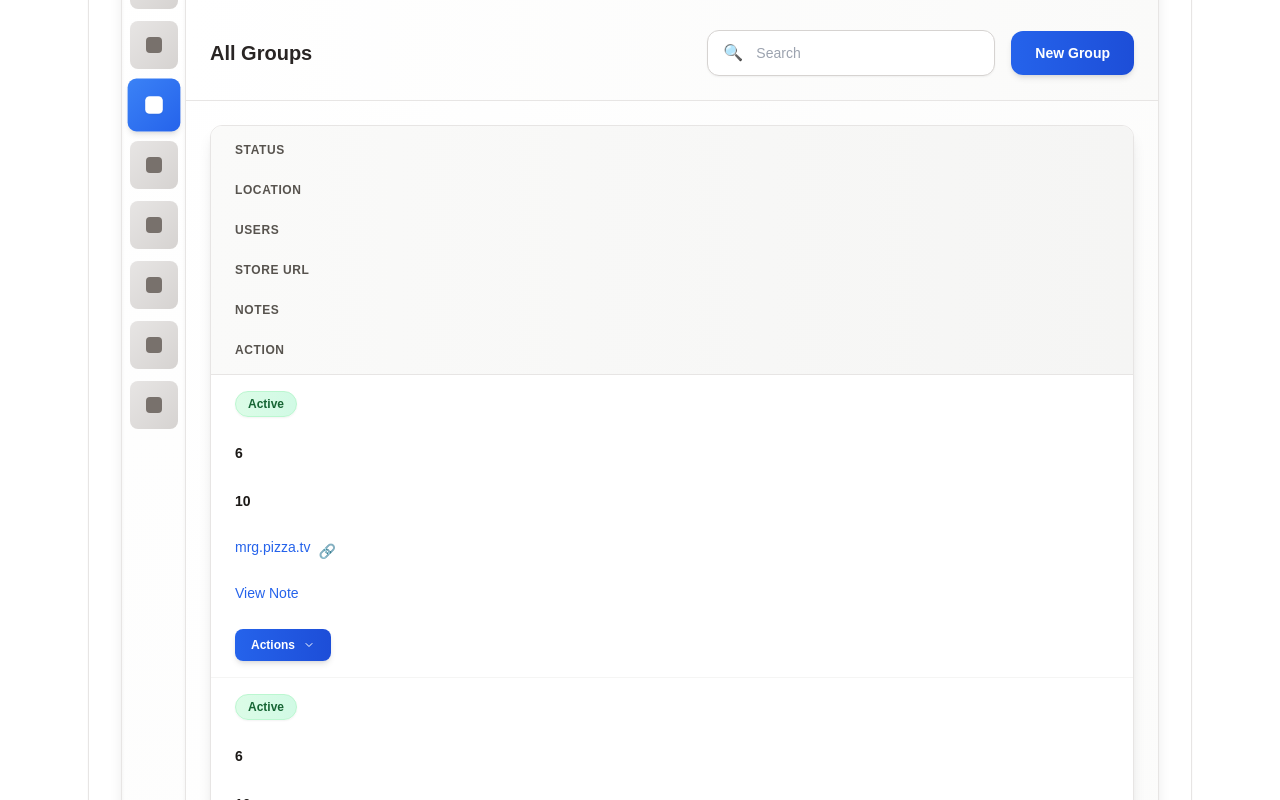
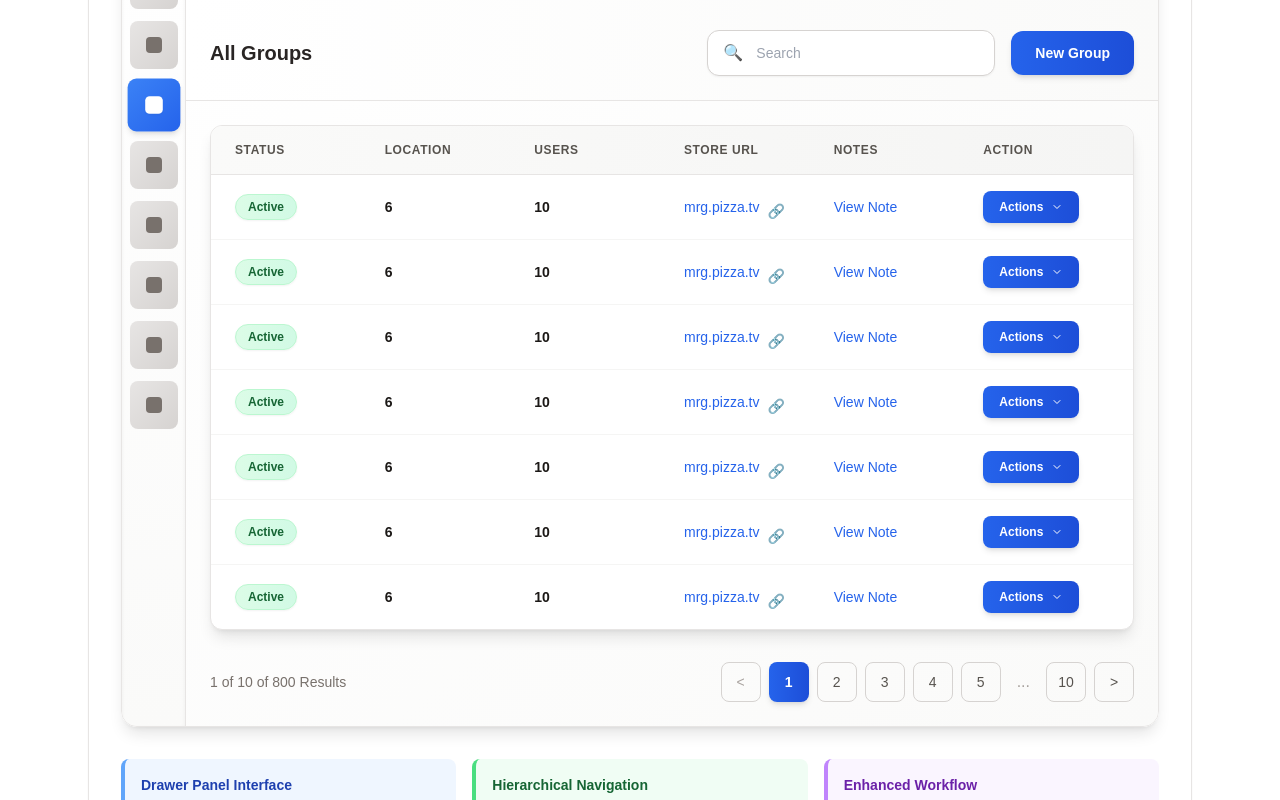
Before and after one commit to billynoster/billynoster, a Next.js app: page /tattle in a window 1280 px wide. Shown: the part 8820-9620 px from the top of the page. Built offline with nearby package versions, Linux system fonts and the light colour scheme.

Commit message:
fix: use inline gridTemplateColumns for dynamic grid columns in DataTable (CodeRabbit recommendation)

```diff
--- a/components/final-implementation/final-design-showcase.tsx
+++ b/components/final-implementation/final-design-showcase.tsx
@@ -107,7 +107,7 @@ export function FinalDesignShowcase() {
                     activeDesign === 1 ? "scan" :
                     activeDesign === 2 ? "cart" :
                     activeDesign === 3 ? "orders" :
-                    activeDesign === 4 ? undefined :
+                    activeDesign === 4 ? "home" :
                     activeDesign === 5 ? "orders" :
                     "payment"
                   }
@@ -136,8 +136,8 @@ export function FinalDesignShowcase() {
 
         {/* Design Features */}
         <div className="mt-8 grid md:grid-cols-3 gap-6">
-          {getDesignFeatures(activeDesign).map((feature, index) => (
-            <div key={index} className="bg-white p-4 rounded-lg shadow-sm border border-slate-200">
+          {getDesignFeatures(activeDesign).map((feature) => (
+            <div key={feature.title} className="bg-white p-4 rounded-lg shadow-sm border border-slate-200">
               <div className="flex items-center gap-2 mb-2">
                 <div className="w-2 h-2 bg-blue-500 rounded-full"></div>
                 <h5 className="font-semibold text-slate-800 text-sm">{feature.title}</h5>
@@ -1047,14 +1047,14 @@ function CartDesign() {
   const [cartItems, setCartItems] = useState([
     {
       name: "Classic Cheese Pizza",
-      image: "/images/cheese pizza.jpg",
+      image: "/images/cheese-pizza.jpg",
       size: "Medium",
       quantity: 1,
       price: 12.99,
     },
     {
       name: "Pepperoni Pizza",
-      image: "/images/pepperoni pizza.jpg",
+      image: "/images/pepperoni-pizza.jpg",
       size: "Medium",
       quantity: 1,
       price: 14.99,
@@ -1317,5 +1317,8 @@ function getDesignFeatures(designIndex: number) {
     ],
   ]
 
-  return features[designIndex] || []
+  if (features[designIndex]) return features[designIndex];
+  return [
+    { title: "Coming Soon", description: "Feature details for this screen will be added in a future update." }
+  ];
 }
--- a/components/ui/data-table.tsx
+++ b/components/ui/data-table.tsx
@@ -15,7 +15,8 @@ export function DataTable<T>({ data, columns, className, onRowAction }: DataTabl
       {/* Table Header */}
       <div className="bg-gradient-to-r from-stone-50 to-stone-100 border-b border-stone-200">
         <div
-          className={`grid grid-cols-${columns.length} gap-6 px-6 py-4 text-xs font-bold text-stone-600 uppercase tracking-wider`}
+          className="grid gap-6 px-6 py-4 text-xs font-bold text-stone-600 uppercase tracking-wider"
+          style={{ gridTemplateColumns: `repeat(${columns.length}, minmax(0, 1fr))` }}
         >
           {columns.map((column) => (
             <div key={column.id}>{column.header}</div>
@@ -28,7 +29,8 @@ export function DataTable<T>({ data, columns, className, onRowAction }: DataTabl
         {data.map((row, rowIndex) => (
           <div
             key={rowIndex}
-            className={`grid grid-cols-${columns.length} gap-6 px-6 py-4 items-center hover:bg-gradient-to-r hover:from-blue-50 hover:to-indigo-50 transition-all duration-200`}
+            className="grid gap-6 px-6 py-4 items-center hover:bg-gradient-to-r hover:from-blue-50 hover:to-indigo-50 transition-all duration-200"
+            style={{ gridTemplateColumns: `repeat(${columns.length}, minmax(0, 1fr))` }}
           >
             {columns.map((column) => (
               <div key={column.id}>
```
Also changed, not shown: public/images/cheese-pizza.jpg (renamed from public/images/cheese pizza.jpg), public/images/pepperoni-pizza.jpg (renamed from public/images/pepperoni pizza.jpg).
